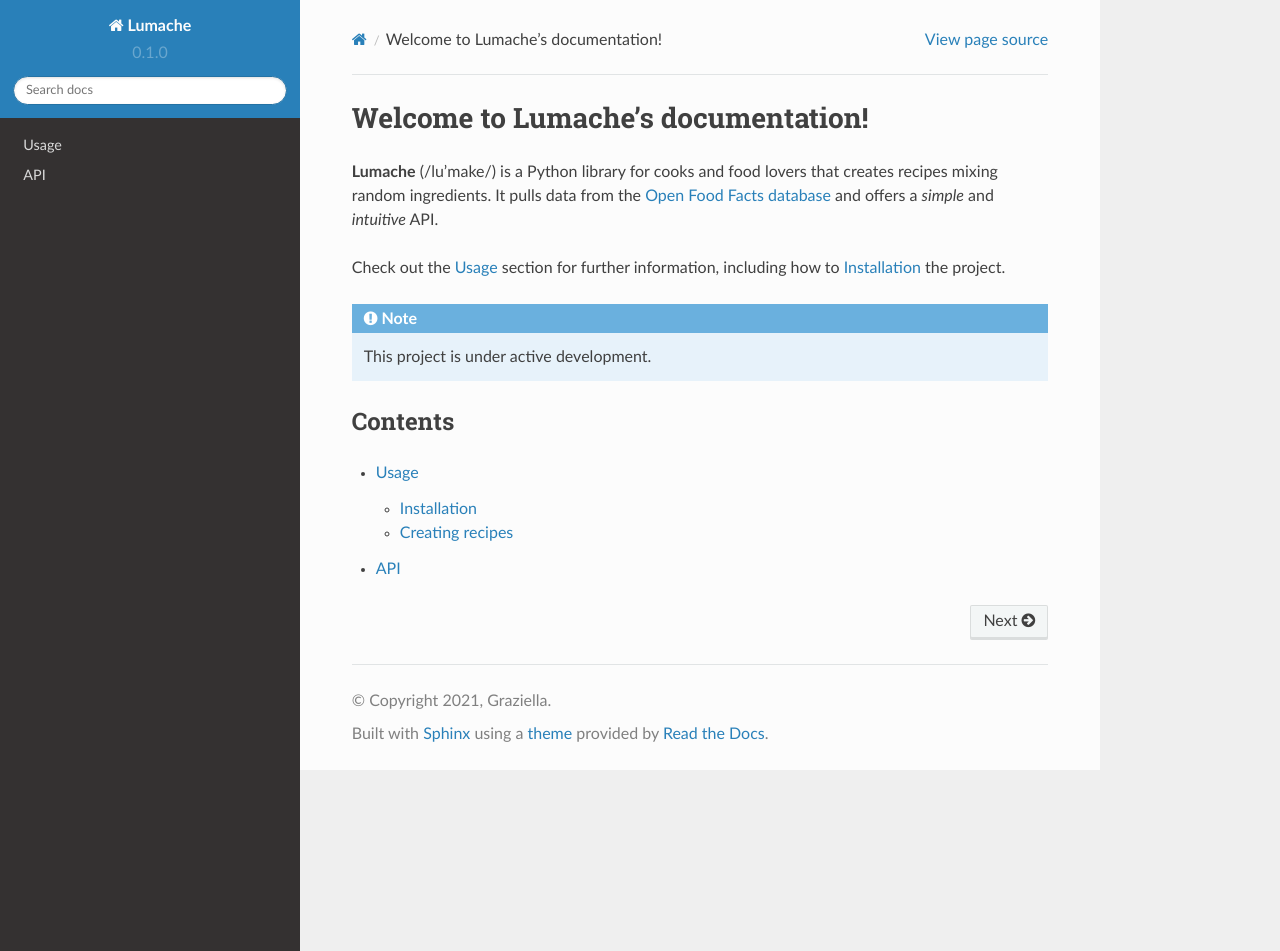
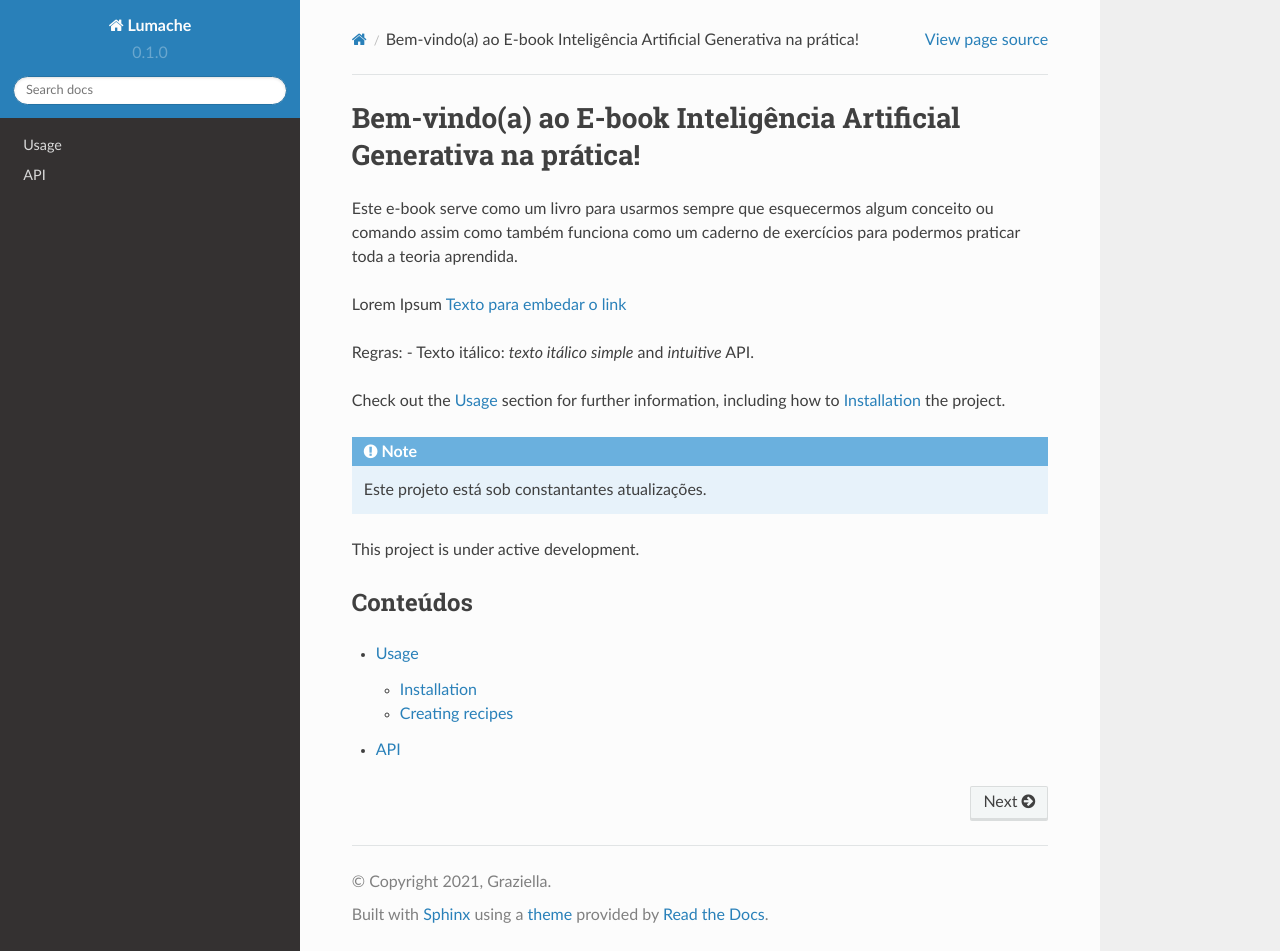
Before and after one commit to conteudo-orbeai/RTD_GENAI_V01, a Sphinx documentation site: the page built from docs/source/index.rst, in a window 1280 px wide and 951 px high. Built offline with Sphinx 7.4.7 and the Read the Docs theme 2.0.0, drawn with Linux system fonts in a browser that asks for light colours.

Commit message:
Update index.rst

```diff
--- a/docs/source/index.rst
+++ b/docs/source/index.rst
@@ -1,20 +1,24 @@
-Welcome to Lumache's documentation!
-===================================
+Bem-vindo(a) ao E-book Inteligência Artificial Generativa na prática!
+======================================================================
 
-**Lumache** (/lu'make/) is a Python library for cooks and food lovers
-that creates recipes mixing random ingredients.
-It pulls data from the `Open Food Facts database <https://world.openfoodfacts.org/>`_
-and offers a *simple* and *intuitive* API.
+Este e-book serve como um livro para usarmos sempre que esquecermos algum conceito ou comando assim como também funciona como um caderno de exercícios para podermos praticar toda a teoria aprendida.
+
+Lorem Ipsum `Texto para embedar o link <link do site>`_
+
+Regras:
+- Texto itálico: *texto itálico*
+*simple* and *intuitive* API.
 
 Check out the :doc:`usage` section for further information, including
 how to :ref:`installation` the project.
 
 .. note::
 
-   This project is under active development.
+   Este projeto está sob constantantes atualizações.
+This project is under active development.
 
-Contents
---------
+Conteúdos
+---------
 
 .. toctree::
 
```
